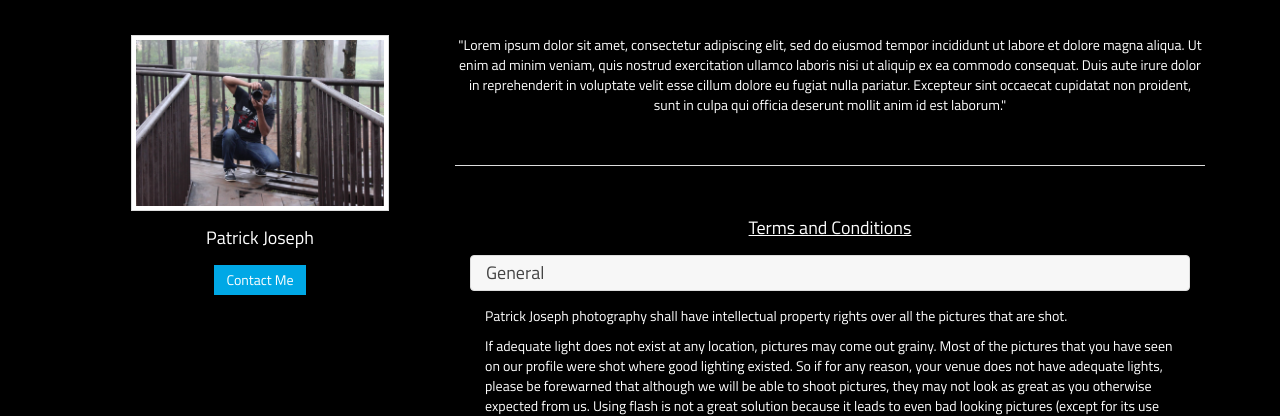
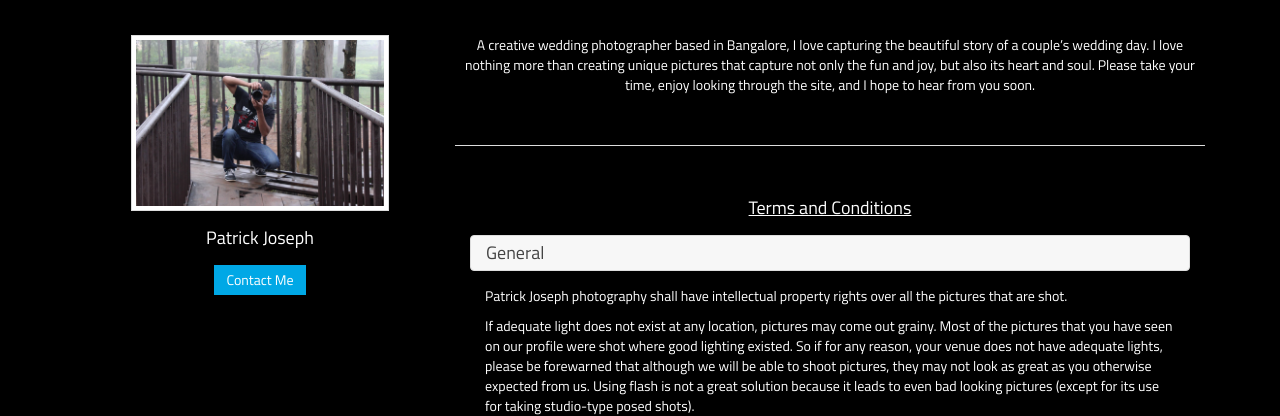
Before and after one commit to adikrishnan/pjfotographie, a Flask app: page /about/ in a window 1280 px wide. Shown: the part 65-481 px from the top of the page. Run offline with Flask 2, Linux system fonts and the light colour scheme.

Commit message:
added profile writeup

```diff
--- a/pjfotographie/templates/about.html
+++ b/pjfotographie/templates/about.html
@@ -15,10 +15,10 @@
     </div>
     <hr class="uk-visible-small uk-margin">
     <div class="uk-width-medium-2-3">
-      <p class="uk-text-contrast uk-text-center">"Lorem ipsum dolor sit amet, consectetur adipiscing elit, sed do eiusmod tempor incididunt ut labore et dolore magna aliqua. Ut enim ad minim veniam, quis nostrud exercitation ullamco laboris nisi ut aliquip ex ea commodo consequat. Duis aute irure dolor in reprehenderit in voluptate velit esse cillum dolore eu fugiat nulla pariatur. Excepteur sint occaecat cupidatat non proident, sunt in culpa qui officia deserunt mollit anim id est laborum."</p>
+      <p class="uk-text-contrast uk-text-center">A creative wedding photographer based in Bangalore, I love capturing the beautiful story of a couple’s wedding day. I love nothing more than creating unique pictures that capture not only the fun and joy, but also its heart and soul. Please take your time, enjoy looking through the site, and I hope to hear from you soon.</p>
       <hr class="uk-margin-large">
       <p class="uk-text-center uk-text-large uk-contrast"><u>Terms and Conditions</u></p>
-      <div class="uk-accordion uk-margin-right uk-margin-left" data-uk-accordion='{collapse: false}'>
+      <div class="uk-accordion uk-margin-right uk-margin-left" data-uk-accordion='{collapse: true}'>
         <p class="uk-accordion-title">General</p>
         <div class="uk-accordion-content">
           <ul class="uk-list uk-list-space">
```
Also changed, not shown: pjfotographie/static/images/assorted/IMG_2448.jpg (deleted), pjfotographie/static/images/assorted/IMG_2461.jpg (deleted), pjfotographie/static/images/assorted/thumbnails/IMG_2448.jpg (deleted), pjfotographie/static/images/assorted/thumbnails/IMG_2461.jpg (deleted).
